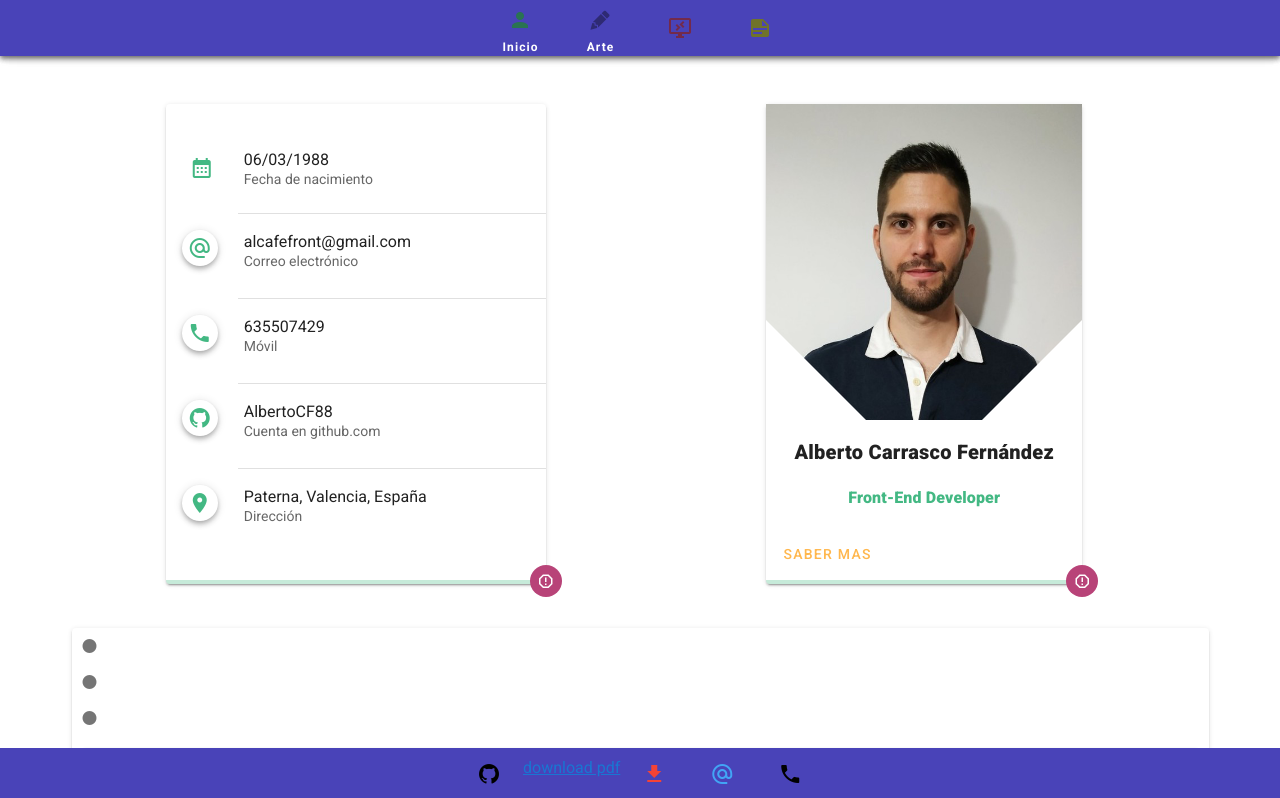
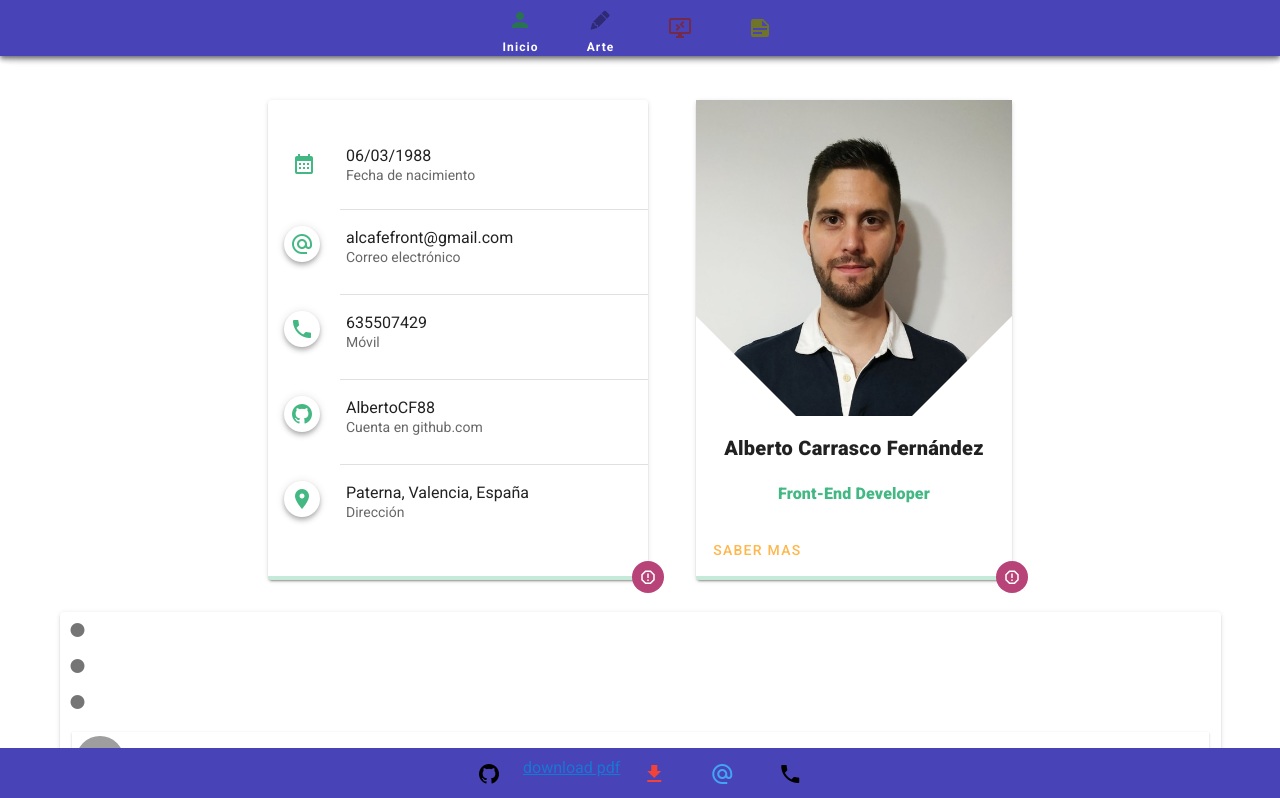
Before and after one commit to AlbertoCF88/cv, a Vue app: page / in a window 1280 px wide. Shown: the top 798 px of the page. Built offline with nearby package versions, Linux system fonts and the light colour scheme.

Commit message:
empezando titulos

```diff
--- a/src/components/ComTarjeta.vue
+++ b/src/components/ComTarjeta.vue
@@ -1,10 +1,7 @@
 <template>
 <div>
-<v-container >
-  <v-row  no-gutters class="d-flex justify-center">
-    <v-col order-md="2"  order="1">
 <v-container mb-2 class="posicion ancho d-flex justify-center">
-        <!--Carta Foto-->
+
   <v-card class="Zcard"  hover
   @mouseover="hover=true; hover2=true"
   @mouseleave="hover=false; hover2=false">
@@ -50,10 +47,9 @@
           </p>
           <p>late 16th century (as a noun denoting a place where alms were distributed): from medieval Latin eleemosynarius, from late Latin eleemosyna ‘alms’, from Greek eleēmosunē ‘compassion’ </p>
         </v-card-text>
+
         <v-card-actions class="pt-0">
-                <v-btn
-                    text
-                    color="teal accent-4"
+          <v-btn text color="teal accent-4"
           @click="revelar = false">
             Close
           </v-btn>
@@ -88,13 +84,6 @@
         class="color1os anchoHover ">
         </v-container>
 
-      </v-container>
-    </v-col>
-
-    <v-col order-md="1" order="2">
-      <comBarraV ></comBarraV>
-    </v-col>
-  </v-row>
 </v-container>
 </div>
 </template>
@@ -342,11 +331,10 @@
 
 <script>
 import {mapState, mapMutations} from "vuex";
-import comBarraV from '@/components/ComBarraVertical.vue';
+
 export default {
   name: 'comTarjeta',
   components: {
-    comBarraV,
   },
   props:[],
   data:() => ({
--- a/src/views/Home.vue
+++ b/src/views/Home.vue
@@ -1,28 +1,36 @@
 <template>
 <div>
-<v-container>
-  <v-row  no-gutters class="d-flex justify-center">
-    <v-col>
+  <v-row no-gutters class="d-flex justify-center mt-5">
+    <div id="altura">
+      <v-row>
+    <v-col order-md="2" order="1">
       <comTarjeta></comTarjeta>
     </v-col>
+     <v-col order-md="1" order="2">
+      <comBarraV></comBarraV>
+    </v-col>
+
+      </v-row>
+    </div>
   </v-row>
 
   <v-container >
     <comTitulo></comTitulo>
   </v-container>
 
-</v-container>
+
 </div>
 </template>
 
 <script>
+import comBarraV from '@/components/ComBarraVertical.vue';
 import comTarjeta from '@/components/ComTarjeta.vue';
 import comTitulo from '@/components/ComTitulo.vue';
 
 export default {
   name: 'Home',
   components: {
-   comTarjeta, comTitulo
+   comBarraV,comTarjeta, comTitulo
   },
     data:() => ({
 
```
Lines whose indentation alone changed are shown as unchanged.
